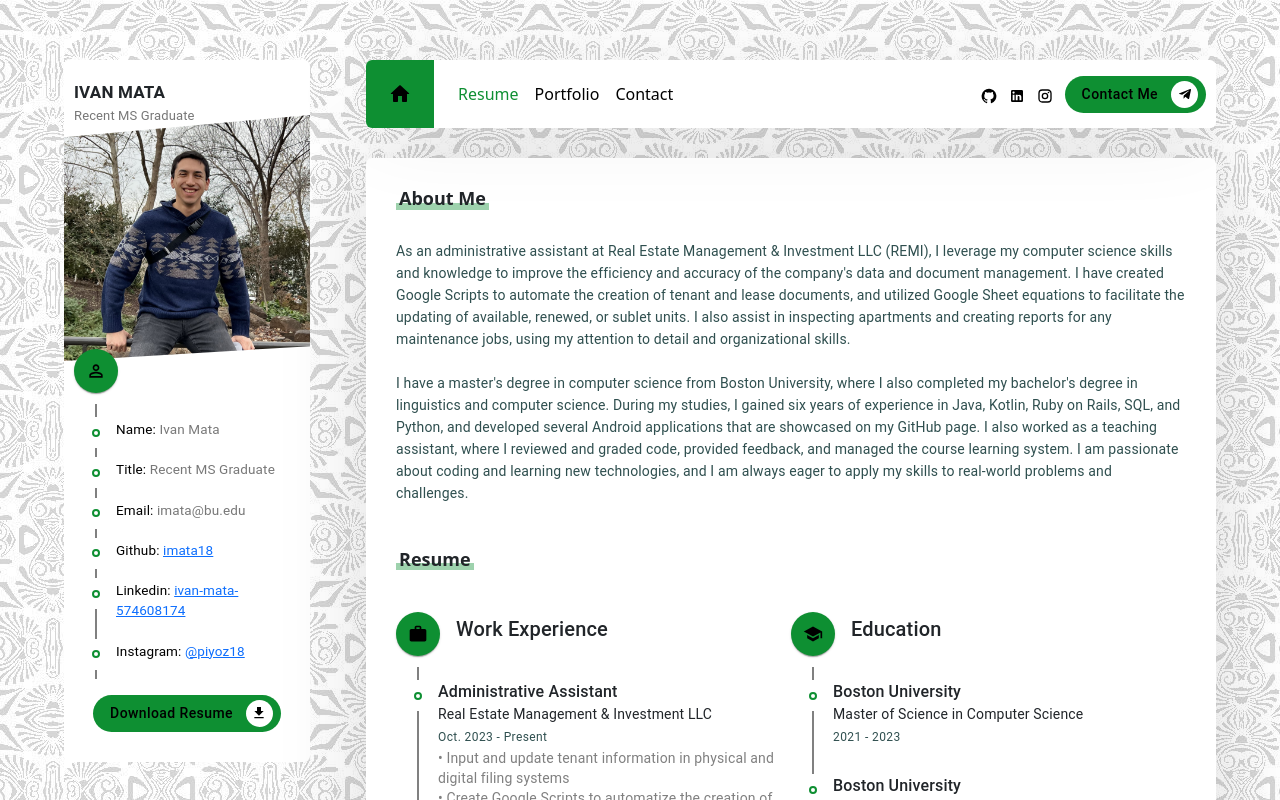
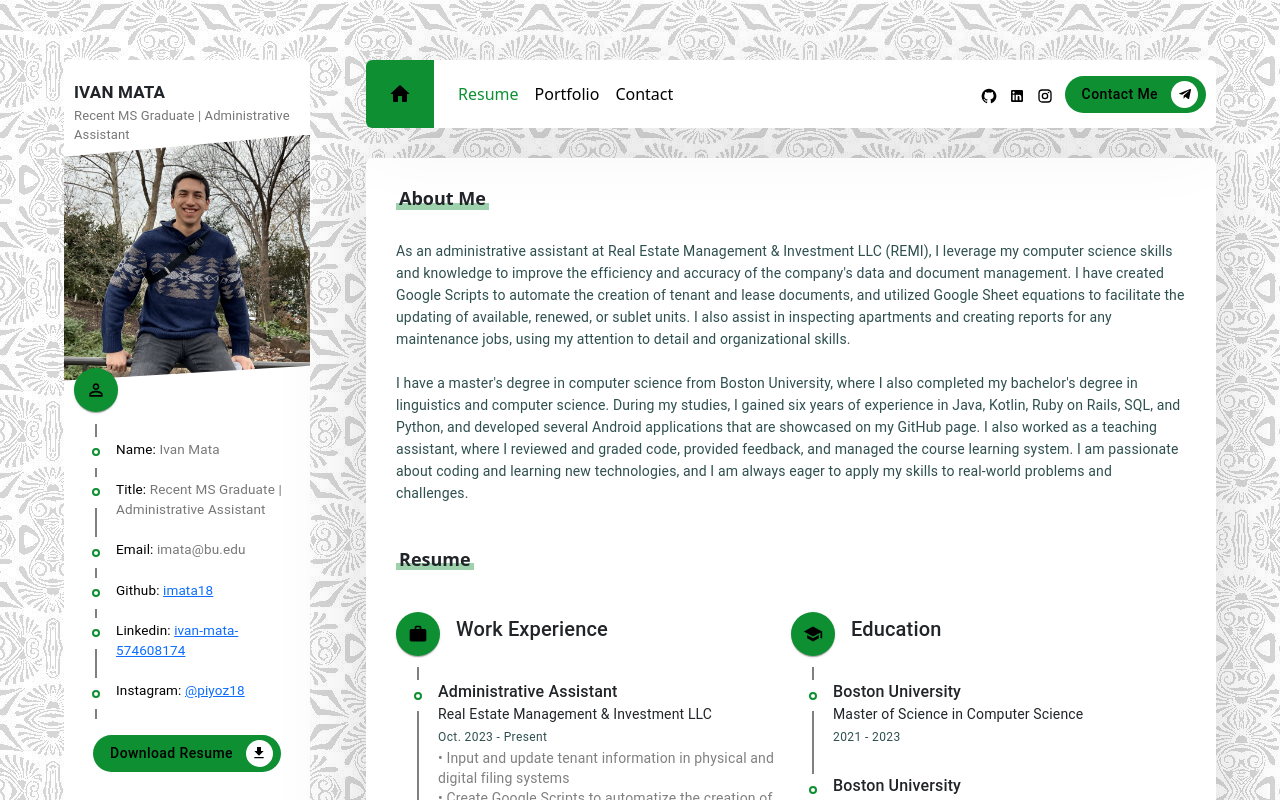
Before and after one commit to imata18/portfolio-homepage, a React (Create React App) app: page / in a window 1280 px wide. Shown: the top 800 px of the page. Built offline with nearby package versions, Linux system fonts and the light colour scheme.

Commit message:
Added functionality to the Contact Me button

```diff
--- a/src/Components/Header/Header.js
+++ b/src/Components/Header/Header.js
@@ -49,7 +49,9 @@ const Header = (props) => {
 
             </a>
           ))}
-          <CustomButton className='contact_me' text={'Contact Me'} icon={<Telegram />} />
+          <a href="mailto:imata@bu.edu" className="contact_me_link">
+            <CustomButton text={'Contact Me'} icon={<Telegram />} />
+          </a>
         </div>
       </Navbar.Collapse>
     </Navbar>
--- a/src/Utils/jobInfo.js
+++ b/src/Utils/jobInfo.js
@@ -5,7 +5,7 @@ import InstagramIcon from '@mui/icons-material/Instagram';
 
 export default {
     name: 'Ivan Mata',
-    title: 'Recent MS Graduate',
+    title: 'Recent MS Graduate | Administrative Assistant',
 
     birthday: 'August 18th, 1999',
     email: 'imata@bu.edu',
```
